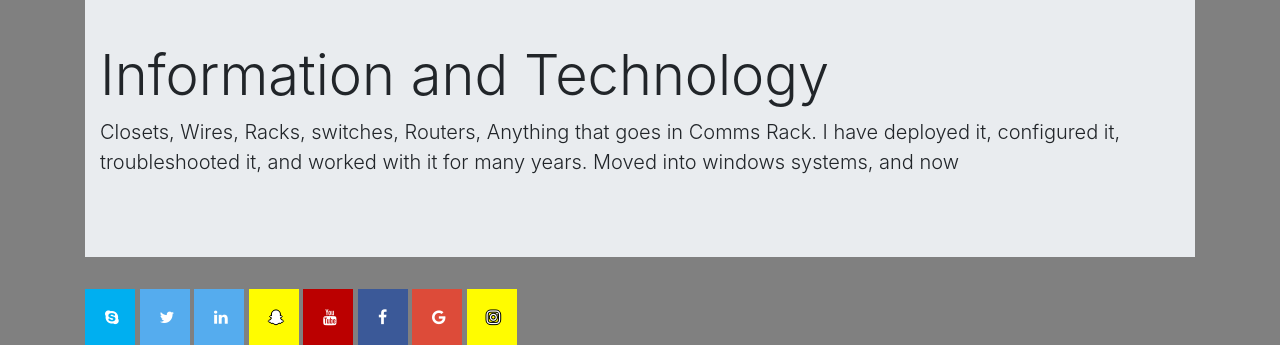
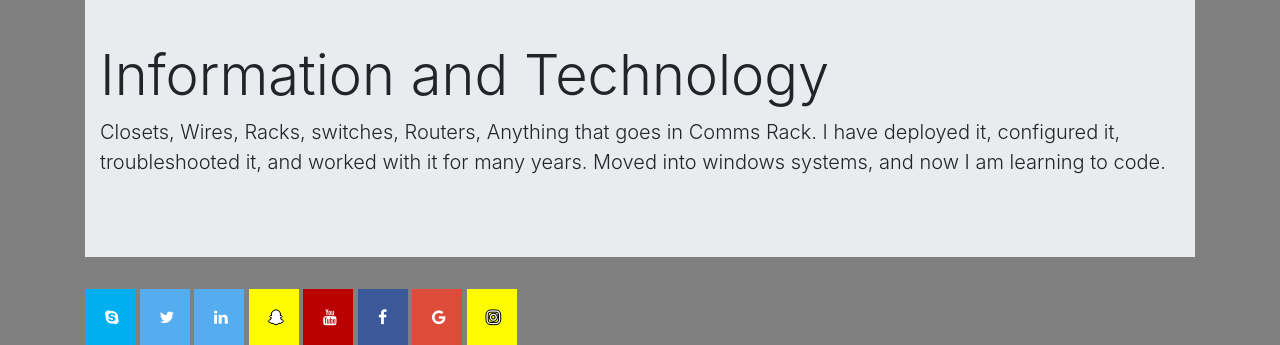
Before and after one commit to johnnyboysydney/Professional-Portfolio, a plain HTML site: page pictures.html in a window 1280 px wide. Shown: the part 1046-1391 px from the top of the page. Drawn offline with nearby package versions, Linux system fonts and the light colour scheme; files whose address does not match are found by name.

Commit message:
adding text

```diff
--- a/pictures.html
+++ b/pictures.html
@@ -93,7 +93,7 @@
           <h1 class="display-4">Information and Technology</h1>
           <p class="lead">Closets, Wires, Racks, switches, Routers, Anything that goes in Comms Rack.
           I have deployed it, configured it, troubleshooted it, and worked with it for many years.
-          Moved into windows systems, and now </p>
+          Moved into windows systems, and now I am learning to code.</p>
         </div>
       </div>
     </div>
```
